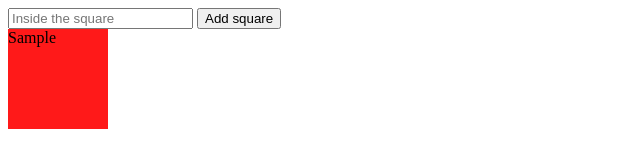
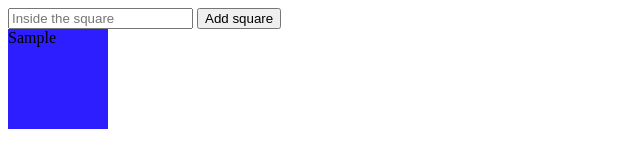
Before and after one commit to MatheusDLM/Javascript-Station, a plain HTML site: page html/modulo3.html in a window 1280 px wide. Both pictures are taken after typing "Sample" into the empty fields and a click on the button "Add square". Shown: the whole page, without its empty margins (0-640 px from the left). Drawn offline with Linux system fonts and the light colour scheme.

Commit message:
Pequenas alteracoes

```diff
--- a/html/modulo3.html
+++ b/html/modulo3.html
@@ -6,21 +6,7 @@
     <input type="text" name="input" placeholder="Inside the square">
     <button onclick="create()">Add square</button>
     <div id="squareObject" name="squareObject"></div>
-    <script>
-        let input = document.querySelector("input")
-        let button = document.querySelector("button")
-        let squareObject = document.querySelector("#squareObject")
-        let text = document.createTextNode("input.value")
-        function create() {
-            //alert(input.value)
-            square = document.createElement("div") //Criando div interna
-            square.style.height = 100
-            square.style.width = 100
-            square.style.backgroundColor = "rgba(255,0,0,0.9)"
-            square.innerHTML = input.value //innerHTML = "Texto dentro da div"
-            squareObject.appendChild(square) //Colocando div dentro do da div principal
-            input.value = ""
-        }</script>
+    <script src="../js/modulo3.js"></script>
 </body>
 </head>
 
--- a/js/modulo3.js
+++ b/js/modulo3.js
@@ -0,0 +1,24 @@
+let input = document.querySelector("input")
+let button = document.querySelector("button")
+let squareObject = document.querySelector("#squareObject")
+let text = document.createTextNode("input.value")
+
+function create() {
+    //alert(input.value)
+    square = document.createElement("div") //Criando div interna
+    square.style.height = 100
+    square.style.width = 100
+    square.style.backgroundColor = getRandomColor()
+    square.innerHTML = input.value //innerHTML = "Texto dentro da div"
+    squareObject.appendChild(square) //Colocando div dentro do da div principal
+    input.value = ""
+}
+
+function getRandomColor() {
+    var letters = "0123456789ABCDEF";
+    var color = "#";
+    for (var i = 0; i < 6; i++) {
+        color += letters[Math.floor(Math.random() * 16)];
+    }
+    return color;
+}
```
Also changed, not shown: html/modulo2.html (+2 -0 lines), js/modulo2.js (+1 -8 lines).
